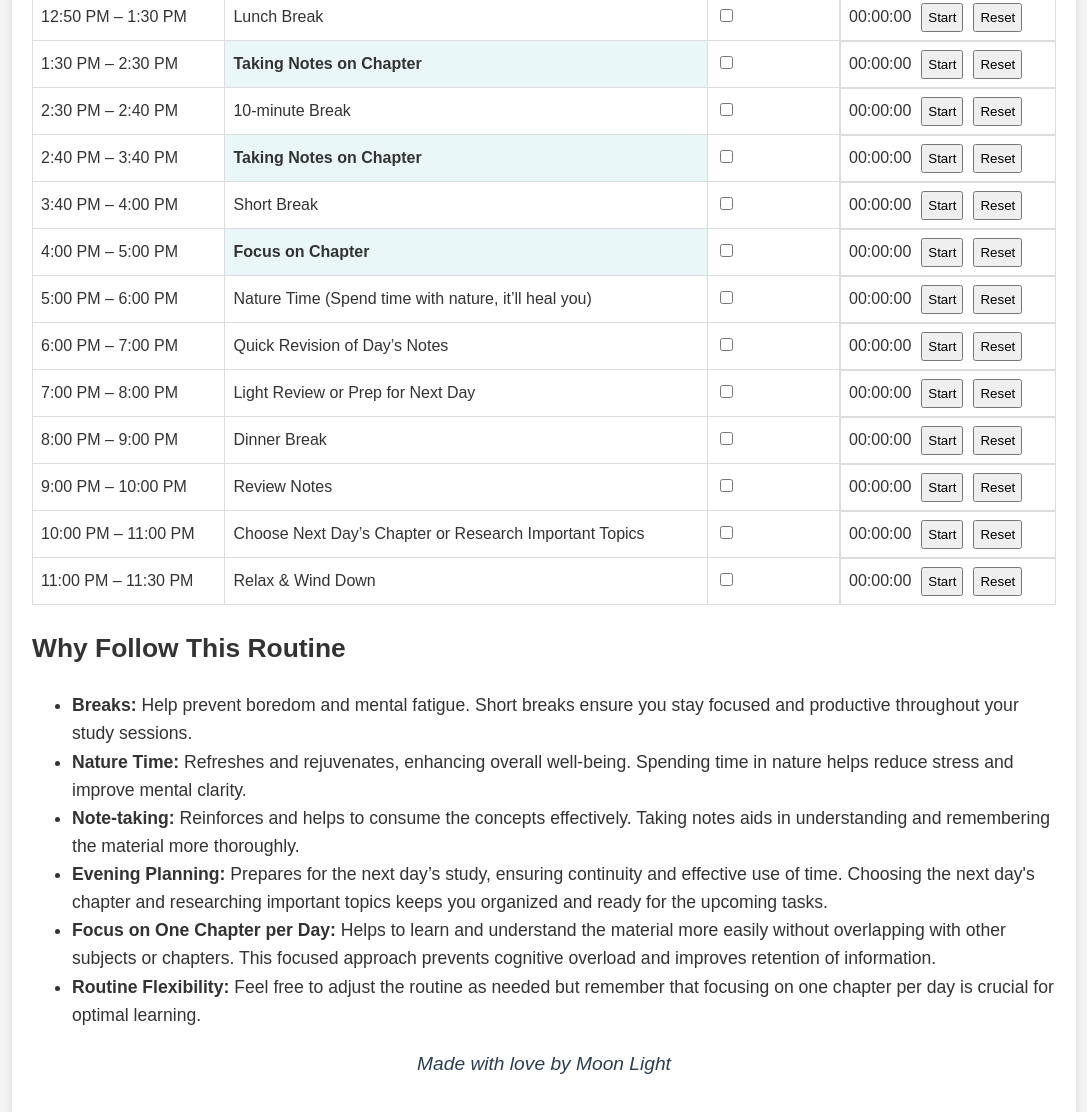
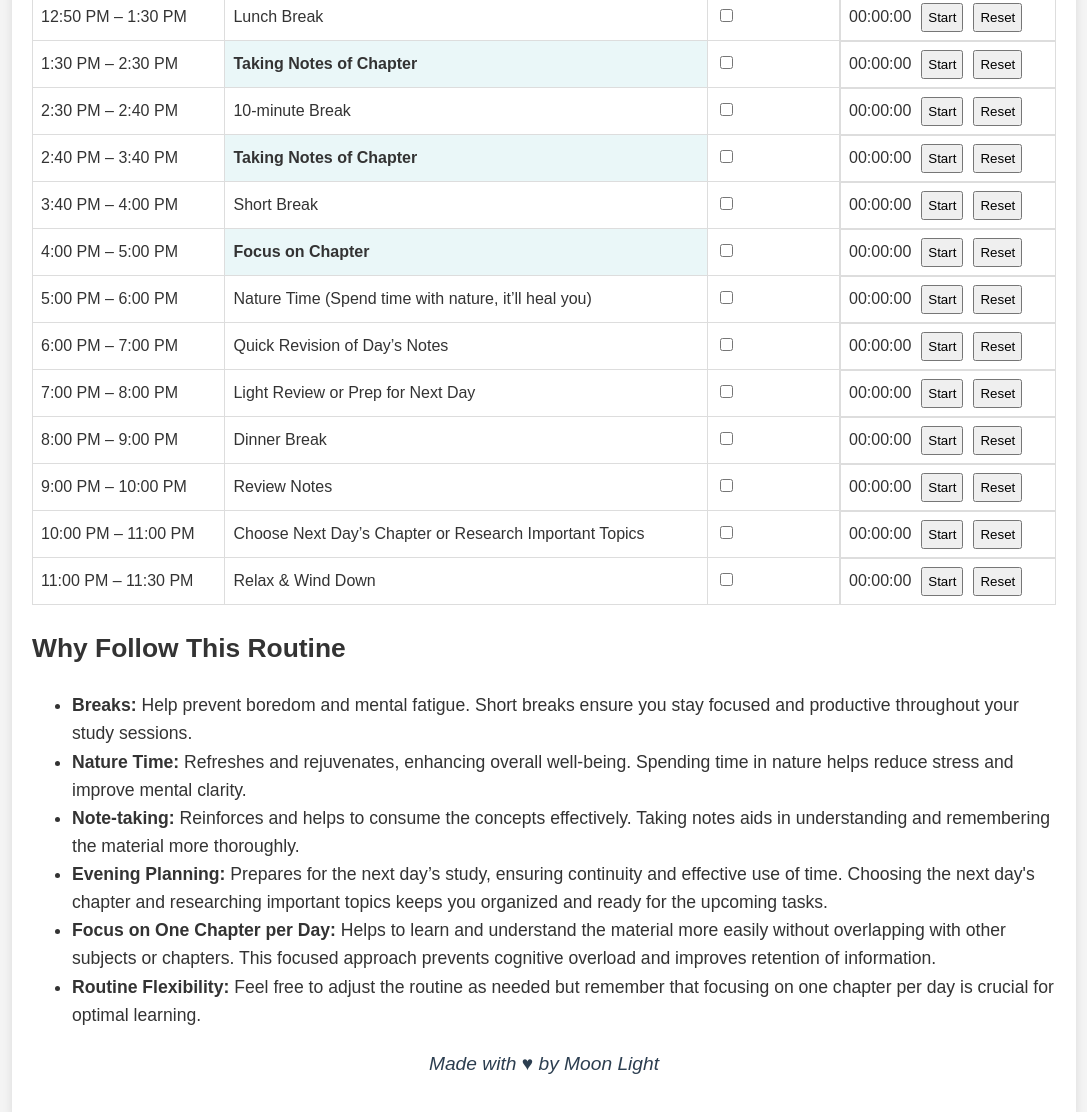
Before and after one commit to CelestialMoonLight/routine, a plain HTML site: page index.html in a window 1280 px wide. Shown: the part 446-1558 px from the top of the page, without its empty margins (96-1183 px from the left). Drawn offline with Linux system fonts and the light colour scheme.

Commit message:
Update index.html

```diff
--- a/index.html
+++ b/index.html
@@ -179,7 +179,7 @@
                 </tr>
                 <tr>
                     <td>1:30 PM – 2:30 PM</td>
-                    <td class="highlight">Taking Notes on Chapter</td>
+                    <td class="highlight">Taking Notes of Chapter</td>
                     <td><input type="checkbox" class="activity-checkbox" data-time="60" data-stopwatch-id="8"></td>
                     <td class="activity-stopwatch">
                         <span id="stopwatch-8">00:00:00</span>
@@ -199,7 +199,7 @@
                 </tr>
                 <tr>
                     <td>2:40 PM – 3:40 PM</td>
-                    <td class="highlight">Taking Notes on Chapter</td>
+                    <td class="highlight">Taking Notes of Chapter</td>
                     <td><input type="checkbox" class="activity-checkbox" data-time="60" data-stopwatch-id="10"></td>
                     <td class="activity-stopwatch">
                         <span id="stopwatch-10">00:00:00</span>
@@ -313,7 +313,7 @@
         </div>
 
         <div class="author">
-            <p>Made with love by Moon Light</p>
+            <p>Made with ♥ by Moon Light</p>
         </div>
     </div>
 
```
